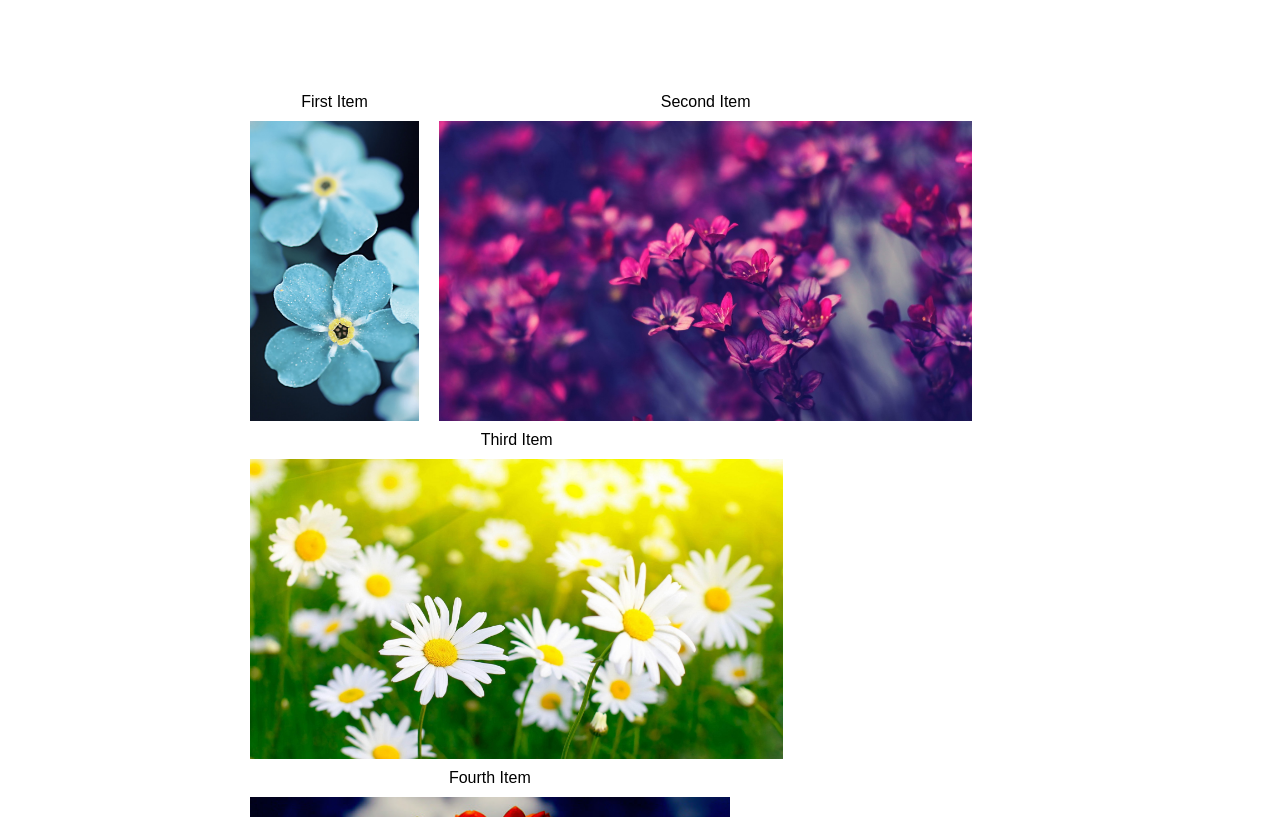
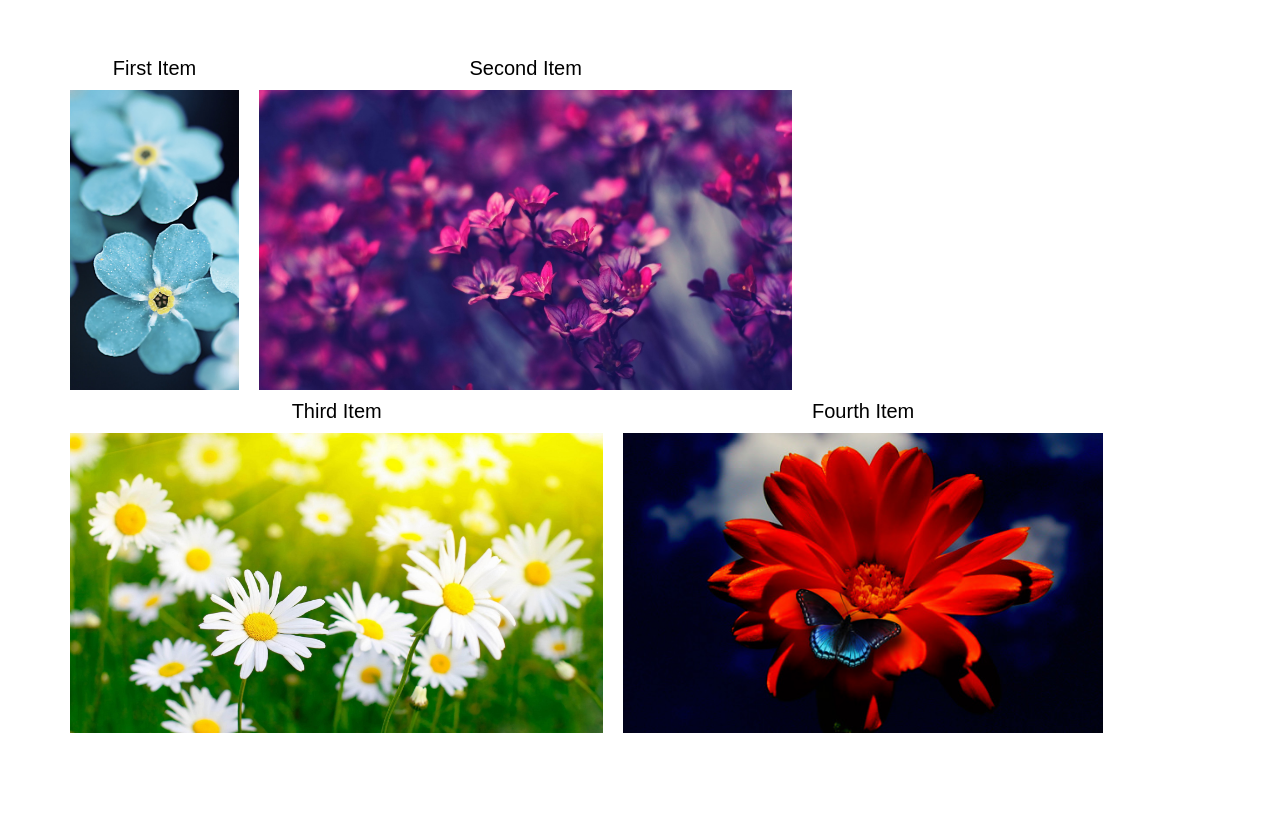
Before and after one commit to lmucs/seaver-connect, a plain HTML site: page web/home.html in a window 1280 px wide. Shown: the part 1421-2238 px from the top of the page. After the commit the page ends 2164 px from the top, so only its background shows below. Drawn offline with Linux system fonts and the light colour scheme.

```diff
--- a/web/home.html
+++ b/web/home.html
@@ -39,7 +39,8 @@
 
       <div class="pictures">
         <ul id="pictureList">
-          <li>First Item
+          <li>
+            First Item
             <img width:"500" height="300" src='flower1.jpg'>
           </li>
           <li>Second Item
@@ -54,6 +55,13 @@
         </ul>
       </div>
 
+      <div class="slideshow">
+
+
+      </div>
+
+
+
     </div>
   </body>
 </html>
--- a/web/homeStyle.css
+++ b/web/homeStyle.css
@@ -80,13 +80,20 @@
   background-color: #e1ebff;
 }
 
-.pictures{
+/*.pictures{
   padding-top: 60px;
   padding-left: 200px;
   padding-right: 200px;
   text-align: center;
+  background-color: white;
   margin: 0 auto;
-  background-color: white;
+  display: block;
+}
+*/
+
+.pictures{
+  padding: 20px;
+  font-size: 20px;
 }
 
 #pictureList{
```
